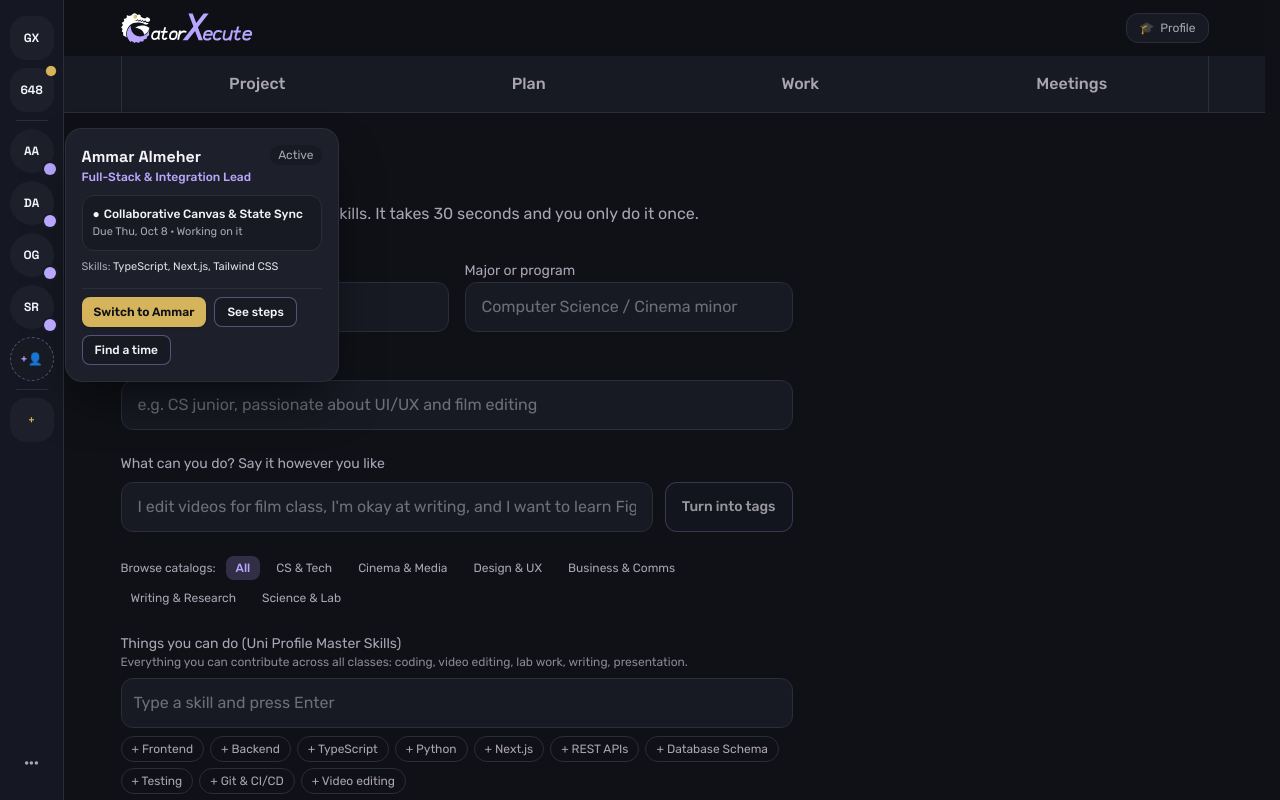
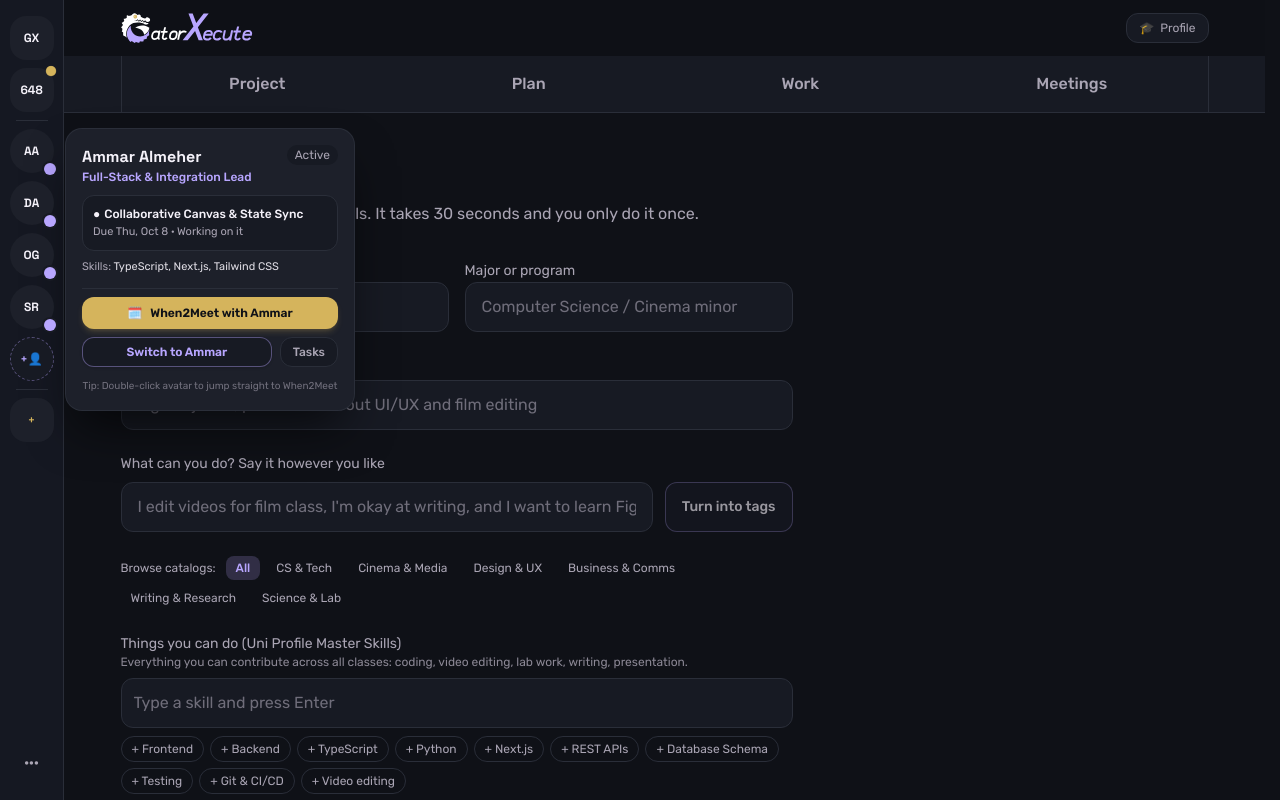
Before and after one commit to akalmeher/gatorXecute, a Next.js app: page /team in a window 1280 px wide. Both pictures are taken after a click on the button "AA". Shown: the top 800 px of the page. Built offline with nearby package versions, Linux system fonts and the light colour scheme.

Commit message:
feat(sidebar-actions): double-click project for project page, double-click/click profile for instant When2Meet, and spring physics animations

```diff
--- a/app/globals.css
+++ b/app/globals.css
@@ -82,12 +82,36 @@ body {
   }
 }
 
+@keyframes popoverSpring {
+  0% {
+    opacity: 0;
+    transform: scale(0.93) translateY(6px);
+  }
+  65% {
+    opacity: 1;
+    transform: scale(1.015) translateY(-1px);
+  }
+  100% {
+    opacity: 1;
+    transform: scale(1) translateY(0);
+  }
+}
+
 @keyframes pulseGold {
   0%, 100% {
-    box-shadow: 0 0 0 0 rgba(213, 180, 92, 0.45);
+    box-shadow: 0 0 0 0 rgba(213, 180, 92, 0.5);
   }
   50% {
     box-shadow: 0 0 0 8px rgba(213, 180, 92, 0);
+  }
+}
+
+@keyframes ringPulseGold {
+  0%, 100% {
+    box-shadow: 0 0 0 0 rgba(213, 180, 92, 0.7);
+  }
+  50% {
+    box-shadow: 0 0 0 6px rgba(213, 180, 92, 0);
   }
 }
 
@@ -100,6 +124,15 @@ body {
   }
 }
 
+@keyframes bounceSoft {
+  0%, 100% {
+    transform: translateY(0);
+  }
+  50% {
+    transform: translateY(-3px);
+  }
+}
+
 .animate-fade-in {
   animation: fadeIn 0.25s cubic-bezier(0.16, 1, 0.3, 1) forwards;
 }
@@ -108,12 +141,24 @@ body {
   animation: slideUp 0.3s cubic-bezier(0.16, 1, 0.3, 1) forwards;
 }
 
+.animate-popover {
+  animation: popoverSpring 0.25s cubic-bezier(0.34, 1.56, 0.64, 1) forwards;
+}
+
 .pulse-gold {
   animation: pulseGold 2.2s infinite;
 }
 
 .pulse-purple {
   animation: pulsePurple 2.2s infinite;
+}
+
+.ring-pulse-gold {
+  animation: ringPulseGold 2.4s infinite;
+}
+
+.bounce-soft {
+  animation: bounceSoft 2s ease-in-out infinite;
 }
 
 .hover-lift {
--- a/components/shell/CollaborationDock.tsx
+++ b/components/shell/CollaborationDock.tsx
@@ -2,23 +2,24 @@
 
 import React, { useEffect, useRef, useState } from "react";
 import Link from "next/link";
-import { usePathname } from "next/navigation";
+import { usePathname, useRouter } from "next/navigation";
 import type { Member, Project } from "@/types";
 import { useProject } from "@/context/ProjectContext";
 import { useCurrentMember } from "@/features/identity/useCurrentMember";
 import { findPlanProblems, needsAttention, PROBLEM_PHRASE } from "@/features/plan/plan-health";
 import { formatDay, orderSteps } from "@/features/plan/plan-display";
 import { toIsoDay, todayIsoDay } from "@/features/plan/plan-validation";
-import { encodePoll } from "@/features/meet/meet-link";
+import { encodePoll, type MeetPerson, type MeetPoll } from "@/features/meet/meet-link";
 import { useProfile } from "@/features/profile/useProfile";
 import { encodeTeam } from "@/features/team/team-link";
 
 /**
  * Collaboration Dock: "Where am I, and who am I here with?"
  * Presence over menus. Home, current project, team roster, and quick actions.
- * - Instant Persona Switcher ("Switch to Maya" / "I am Divij")
- * - 1-Click Teammate Add & Invite link generator
- * - SFSU Gold action buttons with tactile micro-interactions and animations.
+ * - Double-click Project Icon: Jump straight to the project setup & overview (/project)
+ * - Single-click Member Profile: Opens detailed presence with instant When2Meet button
+ * - Double-click Member Profile: Jump directly to When2Meet with pre-loaded team availability
+ * - Springy physics animations, SFSU Gold accents, and tactile micro-interactions
  */
 
 type Panel =
@@ -69,11 +70,12 @@ const TONE: Record<MemberState["tone"], { dot: string; label: string }> = {
 };
 
 const dockButton =
-  "relative flex h-11 w-11 items-center justify-center rounded-2xl font-heading text-xs font-bold transition-all duration-200 hover:scale-110 active:scale-95 focus:outline-none focus-visible:ring-2 focus-visible:ring-[#B8A6FF] cursor-pointer";
+  "relative flex h-11 w-11 items-center justify-center rounded-2xl font-heading text-xs font-bold transition-transform duration-200 ease-out hover:scale-110 active:scale-90 focus:outline-none focus-visible:ring-2 focus-visible:ring-[#D5B45C] cursor-pointer select-none";
 const cardClass =
-  "z-50 w-68 rounded-2xl bg-[#1D202A] p-4 text-left text-sm shadow-2xl shadow-black/60 ring-1 ring-[#2A2E39] animate-slide-up";
+  "z-50 w-72 rounded-2xl bg-[#1D202A] p-4 text-left text-sm shadow-2xl shadow-black/70 ring-1 ring-[#2A2E39] animate-popover";
 
 export function CollaborationDock() {
+  const router = useRouter();
   const { project } = useProject();
   const { member: me, setCurrentMember } = useCurrentMember();
   const { profile } = useProfile();
@@ -111,6 +113,48 @@ export function CollaborationDock() {
         ? null
         : next
     );
+
+  /** Double-click action for Course / Project icon: jump straight to project page */
+  const handleCollabDoubleClick = (e: React.MouseEvent) => {
+    e.preventDefault();
+    setPanel(null);
+    router.push("/project");
+  };
+
+  /** Pre-loads When2Meet availability for this teammate and current user */
+  const when2meetHref = (target: Member) => {
+    const targetBlocks = project.availability.filter((b) => b.memberId === target.id);
+    const myBlocks = me ? project.availability.filter((b) => b.memberId === me.id) : [];
+
+    const people: MeetPerson[] = [
+      {
+        id: target.id,
+        name: target.name,
+        blocks: targetBlocks,
+      },
+    ];
+    if (me && me.id !== target.id) {
+      people.push({
+        id: me.id,
+        name: me.name,
+        blocks: myBlocks,
+      });
+    }
+
+    const poll: MeetPoll = {
+      title: `1:1 with ${target.name.split(" ")[0]}`,
+      durationMinutes: 30,
+      people,
+    };
+    return `/meet#${encodePoll(poll)}`;
+  };
+
+  /** Double-click action for a member avatar: directly jump to When2Meet with them */
+  const handleMemberDoubleClick = (target: Member, e: React.MouseEvent) => {
+    e.preventDefault();
+    setPanel(null);
+    router.push(when2meetHref(target));
+  };
 
   const copyInvite = async () => {
     try {
@@ -158,13 +202,15 @@ export function CollaborationDock() {
         GX
       </Link>
 
-      {/* 2. Current Project / Course */}
+      {/* 2. Current Project / Course (Double-click to jump to Project Page) */}
       <div className="group relative">
         <button
           type="button"
-          aria-label={`${project.course}. ${project.name}`}
+          aria-label={`${project.course}. ${project.name}. Double-click to open Project page.`}
+          title="Click for options · Double-click to open Project"
           aria-expanded={panel?.kind === "collab"}
           onClick={() => toggle({ kind: "collab" })}
+          onDoubleClick={handleCollabDoubleClick}
           className={`${dockButton} ${
             inProject ? "bg-[#B8A6FF]/20 text-[#B8A6FF] ring-2 ring-[#B8A6FF]/60" : "bg-[#1D202A] text-[#F5F2FA]"
           }`}
@@ -183,25 +229,25 @@ export function CollaborationDock() {
               <div className="border-b border-[#2A2E39] pb-2 mb-2">
                 <p className="font-heading font-bold text-[#F5F2FA] text-base">{shortCourse}</p>
                 <p className="text-xs text-[#AAA5B4]">{project.name}</p>
-                {deadline && <p className="text-xs text-[#D5B45C] font-medium mt-1">Due {formatDay(deadline)}</p>}
+                {deadline && <p className="text-xs text-[#D5B45C] font-semibold mt-1">Due {formatDay(deadline)}</p>}
               </div>
 
               <div className="space-y-1">
                 <Link
-                  href="/plan"
+                  href="/project"
                   onClick={() => setPanel(null)}
-                  className="flex items-center gap-2 rounded-xl px-2.5 py-2 text-xs font-semibold text-[#0F1117] bg-[#D5B45C] hover:bg-[#E2C36E] transition shadow-sm"
+                  className="flex items-center gap-2 rounded-xl px-2.5 py-2 text-xs font-semibold text-[#0F1117] bg-[#D5B45C] hover:bg-[#E2C36E] transition shadow-sm active:scale-95"
                 >
-                  <span>💻</span>
-                  <span>AI Project Plan &amp; Tasks</span>
+                  <span>📋</span>
+                  <span>Open Project Overview</span>
                 </Link>
                 <Link
-                  href="/project"
+                  href="/plan"
                   onClick={() => setPanel(null)}
                   className="flex items-center gap-2 rounded-xl px-2.5 py-2 text-xs text-[#F5F2FA] hover:bg-[#2A2E39] transition"
                 >
-                  <span>👥</span>
-                  <span>Team Roster &amp; Profiles</span>
+                  <span>💻</span>
+                  <span>AI Plan &amp; Tasks</span>
                 </Link>
                 <Link
                   href="/meet"
@@ -220,6 +266,9 @@ export function CollaborationDock() {
                   <span>Form or Switch Team</span>
                 </Link>
               </div>
+              <p className="text-[10px] text-[#AAA5B4]/60 text-center mt-2.5 pt-2 border-t border-[#2A2E39]/60">
+                Tip: Double-click dock icon to jump straight to Project
+              </p>
             </div>
           </div>
         )}
@@ -227,7 +276,7 @@ export function CollaborationDock() {
 
       <span aria-hidden className="hidden h-px w-8 bg-[#2A2E39] md:block" />
 
-      {/* 3. People Roster with Instant Persona Switcher */}
+      {/* 3. People Roster with Instant When2Meet & Persona Switcher */}
       <ul aria-label="Team" className="flex items-center gap-1 md:flex-col md:gap-2">
         {visible.map((member) => {
           const state = memberState(project, member);
@@ -237,13 +286,15 @@ export function CollaborationDock() {
             <li key={member.id} className="group relative">
               <button
                 type="button"
-                aria-label={`${member.name}${isMe ? " (you)" : ""}. ${state.line}${state.detail ? `. ${state.detail}` : ""}`}
+                aria-label={`${member.name}${isMe ? " (you)" : ""}. ${state.line}. Double-click for When2Meet.`}
+                title={`${member.name} · Click for options, Double-click for When2Meet`}
                 aria-expanded={open}
                 onClick={() => toggle({ kind: "member", id: member.id })}
-                className={`${dockButton} rounded-full transition-transform ${
+                onDoubleClick={(e) => handleMemberDoubleClick(member, e)}
+                className={`${dockButton} rounded-full transition-all duration-200 ${
                   isMe
-                    ? "bg-[#D5B45C] text-[#0F1117] ring-2 ring-[#D5B45C] ring-offset-2 ring-offset-[#0F1117] shadow-sm shadow-[#D5B45C]/30"
-                    : "bg-[#1D202A] text-[#F5F2FA]"
+                    ? "bg-[#D5B45C] text-[#0F1117] ring-2 ring-[#D5B45C] ring-offset-2 ring-offset-[#0F1117] ring-pulse-gold shadow-md shadow-[#D5B45C]/30"
+                    : "bg-[#1D202A] text-[#F5F2FA] hover:border-[#B8A6FF]/60"
                 }`}
               >
                 {member.initials}
@@ -287,14 +338,25 @@ export function CollaborationDock() {
                       </p>
                     )}
 
-                    <div className="mt-3.5 flex flex-wrap gap-2 pt-2 border-t border-[#2A2E39]">
+                    <div className="mt-3.5 space-y-2 pt-2 border-t border-[#2A2E39]">
+                      {/* Primary Golden CTA: Instant When2Meet with this teammate */}
+                      <Link
+                        href={when2meetHref(member)}
+                        onClick={() => setPanel(null)}
+                        className="flex items-center justify-center gap-2 rounded-xl bg-[#D5B45C] px-3.5 py-2 text-xs font-semibold text-[#0F1117] hover:bg-[#E2C36E] transition shadow-md shadow-[#D5B45C]/20 active:scale-95 w-full cursor-pointer"
+                      >
+                        <span>🗓️</span>
+                        <span>When2Meet with {member.name.split(" ")[0]}</span>
+                      </Link>
+
+                      <div className="flex flex-wrap gap-2">
                         {isMe ? (
                           <Link
                             href="/profile"
                             onClick={() => setPanel(null)}
-                          className="rounded-lg bg-[#D5B45C] px-3 py-1.5 text-xs font-semibold text-[#0F1117] hover:bg-[#E2C36E] transition shadow-sm"
+                            className="flex-1 text-center rounded-xl border border-[#B8A6FF]/40 bg-[#171A23] px-3 py-1.5 text-xs font-semibold text-[#B8A6FF] hover:bg-[#B8A6FF] hover:text-[#0F1117] transition shadow-sm"
                           >
-                          Edit Profile &amp; Roles
+                            Edit Profile
                           </Link>
                         ) : (
                           <button
@@ -303,7 +365,7 @@ export function CollaborationDock() {
                               setCurrentMember(member.id);
                               setPanel(null);
                             }}
-                          className="rounded-lg bg-[#D5B45C] px-3 py-1.5 text-xs font-semibold text-[#0F1117] hover:bg-[#E2C36E] transition shadow-sm active:scale-95"
+                            className="flex-1 rounded-xl border border-[#B8A6FF]/40 bg-[#171A23] px-3 py-1.5 text-xs font-semibold text-[#B8A6FF] hover:bg-[#B8A6FF] hover:text-[#0F1117] transition shadow-sm active:scale-95"
                           >
                             Switch to {member.name.split(" ")[0]}
                           </button>
@@ -311,19 +373,15 @@ export function CollaborationDock() {
                         <Link
                           href="/plan"
                           onClick={() => setPanel(null)}
-                        className="rounded-lg border border-[#B8A6FF]/40 bg-[#171A23] px-3 py-1.5 text-xs font-medium text-[#F5F2FA] hover:bg-[#B8A6FF]/15 transition"
+                          className="rounded-xl border border-[#2A2E39] bg-[#171A23] px-3 py-1.5 text-xs font-medium text-[#AAA5B4] hover:text-[#F5F2FA] hover:bg-[#2A2E39] transition"
                         >
-                        See steps
+                          Tasks
                         </Link>
-                      {!isMe && (
-                        <Link
-                          href={`/meet#${encodePoll({ title: `With ${member.name.split(" ")[0]}`, durationMinutes: 30, people: [] })}`}
-                          onClick={() => setPanel(null)}
-                          className="rounded-lg border border-[#B8A6FF]/40 bg-[#171A23] px-3 py-1.5 text-xs font-medium text-[#F5F2FA] hover:bg-[#B8A6FF]/15 transition"
-                        >
-                          Find a time
-                        </Link>
-                      )}
+                      </div>
+
+                      <p className="text-[10px] text-[#AAA5B4]/60 text-center pt-1">
+                        Tip: Double-click avatar to jump straight to When2Meet
+                      </p>
                     </div>
                   </div>
                 </div>
@@ -353,7 +411,7 @@ export function CollaborationDock() {
                   <Link
                     href="/team"
                     onClick={() => setPanel(null)}
-                    className="flex items-center gap-2 rounded-xl bg-[#D5B45C] px-3 py-2 text-xs font-semibold text-[#0F1117] hover:bg-[#E2C36E] transition shadow-sm w-full"
+                    className="flex items-center gap-2 rounded-xl bg-[#D5B45C] px-3 py-2 text-xs font-semibold text-[#0F1117] hover:bg-[#E2C36E] transition shadow-sm w-full active:scale-95"
                   >
                     <span>➕</span>
                     <span>Add Teammate with Profile</span>
```
Lines whose indentation alone changed are shown as unchanged.
